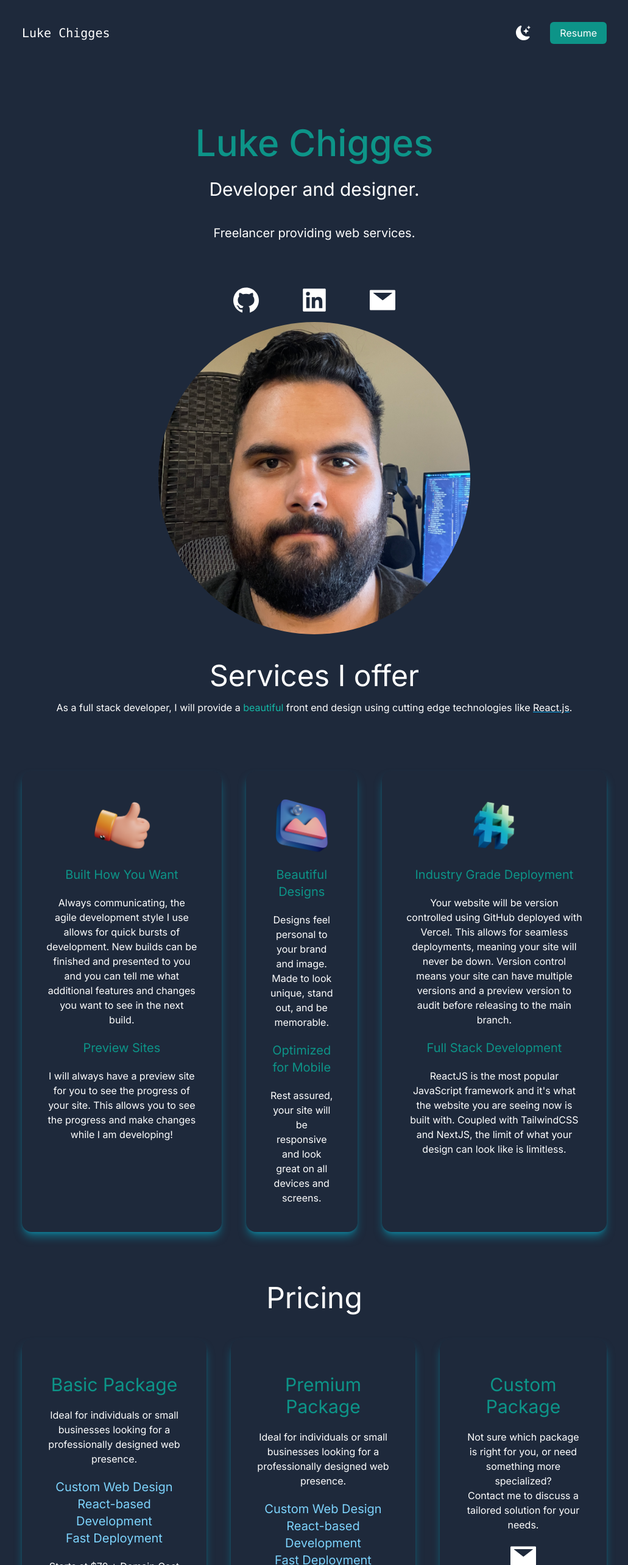
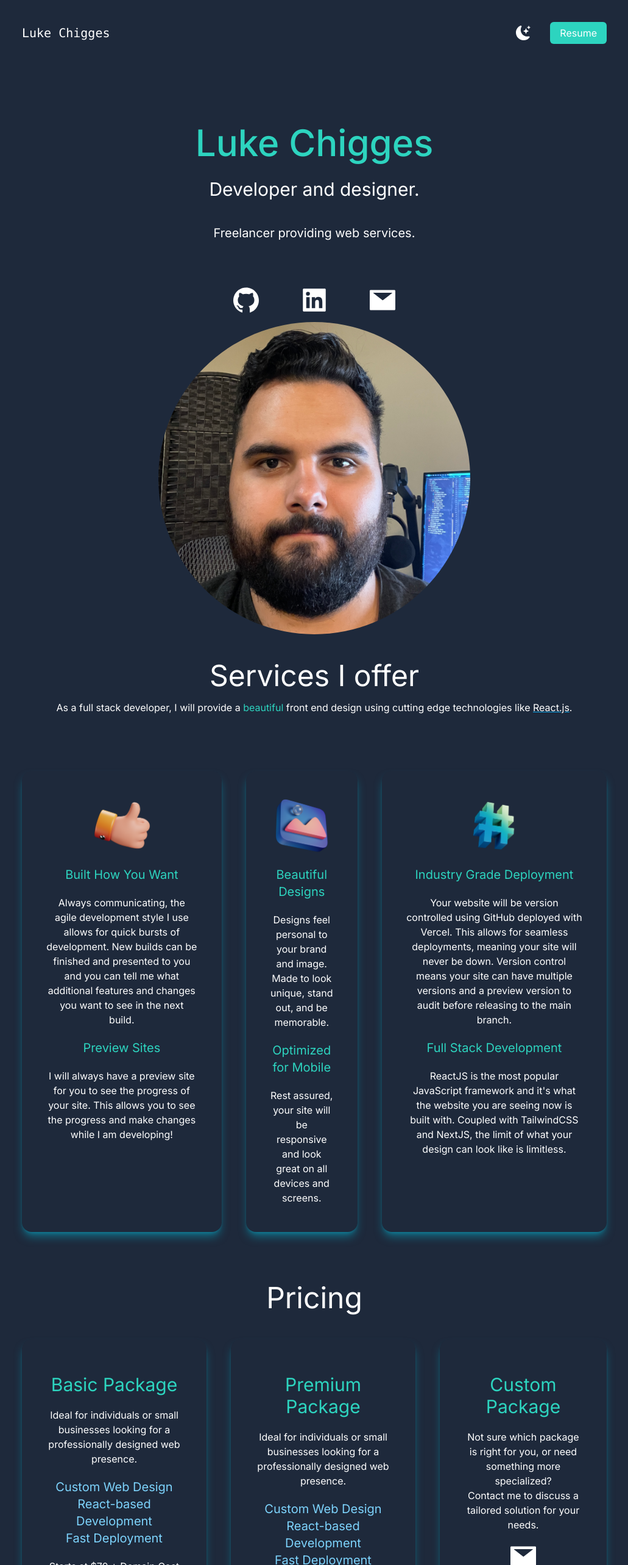
Before and after one commit to CtrlAltDelight/react-portfolio, a Next.js app: page / in a window 1280 px wide. Shown: the top 2566 px of the page at 61% size, without its empty margins (124-1155 px from the left). Built offline with nearby package versions, Linux system fonts and the light colour scheme.

Commit message:
Changed teal text from 600 to 400

```diff
--- a/src/app/page.tsx
+++ b/src/app/page.tsx
@@ -1,12 +1,7 @@
 "use client"; // Tells NextJS that this component can use the 'useState' hook
 import Head from "next/head";
 import { BsFillMoonStarsFill } from "react-icons/bs";
-import {
-	AiFillGithub,
-	AiFillLinkedin,
-	AiFillYoutube,
-	AiFillMail,
-} from "react-icons/ai";
+import { AiFillGithub, AiFillLinkedin, AiFillMail } from "react-icons/ai";
 import { useState } from "react";
 import Image from "next/image";
 import headshot from "../../public/headshot.jpg";
@@ -27,8 +22,8 @@ export default function Home() {
 	return (
 		<div className={darkMode ? "dark" : ""}>
 			<Head>
-				<title>Luke Chigges Portfolio</title>
-				<meta name="description" content="Luke Chigges Portfolio" />
+				<title>Chigges Web Design</title>
+				<meta name="description" content="Chigges Web Design and Development" />
 				<link rel="icon" type="image/png" href="../../public/code.png" />
 			</Head>
 			<main className="transition duration-500 bg-white px-10 md:px-20 lg:px-40 dark:bg-slate-800">
@@ -46,7 +41,7 @@ export default function Home() {
 							</li>
 							<li>
 								<a
-									className="transition hover:bg-blue-600 duration-500 bg-teal-600
+									className="transition hover:bg-blue-600 duration-500 bg-teal-400
 									text-white px-4 py-2 rounded-md ml-8"
 									href="/resume"
 								>
@@ -57,7 +52,7 @@ export default function Home() {
 					</nav>
 
 					<div className="text-center p-10">
-						<h1 className="text-5xl py-2 text-teal-600 font-medium md:text-6xl">
+						<h1 className="text-5xl py-2 text-teal-400 font-medium md:text-6xl">
 							Luke Chigges
 						</h1>
 						<h2 className="text-md py-5 leading-8 text-gray-800 md:text-3xl transition duration-500 dark:text-white">
@@ -106,7 +101,7 @@ export default function Home() {
 							</h2>
 							<p className="text-md py-2 leading-8 text-gray-800 transition duration-500 dark:text-white">
 								As a full stack developer, I will provide a{" "}
-								<span className="text-teal-500">beautiful</span> front end
+								<span className="text-teal-400">beautiful</span> front end
 								design using cutting edge technologies like{" "}
 								<a
 									className="transition underline decoration-sky-500 hover:decoration-rose-500"
@@ -128,7 +123,7 @@ export default function Home() {
 									width={100}
 									height={100}
 								/>
-								<h3 className="text-xl py-4 text-teal-600">
+								<h3 className="text-xl py-4 text-teal-400">
 									Built How You Want
 								</h3>
 								<p className="py-1 text-gray-800 transition duration-500 dark:text-white">
@@ -137,7 +132,7 @@ export default function Home() {
 									and presented to you and you can tell me what additional
 									features and changes you want to see in the next build.
 								</p>
-								<h4 className="text-xl py-4 text-teal-600">Preview Sites</h4>
+								<h4 className="text-xl py-4 text-teal-400">Preview Sites</h4>
 								<p className="py-1 text-gray-800 transition duration-500 dark:text-white">
 									I will always have a preview site for you to see the progress
 									of your site. This allows you to see the progress and make
@@ -152,14 +147,14 @@ export default function Home() {
 									width={100}
 									height={100}
 								/>
-								<h3 className="text-xl py-4 text-teal-600">
+								<h3 className="text-xl py-4 text-teal-400">
 									Beautiful Designs
 								</h3>
 								<p className="py-1 text-gray-800 transition duration-500 dark:text-white">
 									Designs feel personal to your brand and image. Made to look
 									unique, stand out, and be memorable.
 								</p>
-								<h4 className="text-xl py-4 text-teal-600">
+								<h4 className="text-xl py-4 text-teal-400">
 									Optimized for Mobile
 								</h4>
 								<p className="py-1 text-gray-800 transition duration-500 dark:text-white">
@@ -175,7 +170,7 @@ export default function Home() {
 									width={100}
 									height={100}
 								/>
-								<h3 className="text-xl py-4 text-teal-600">
+								<h3 className="text-xl py-4 text-teal-400">
 									Industry Grade Deployment
 								</h3>
 								<p className="py-1 text-gray-800 transition duration-500 dark:text-white">
@@ -185,7 +180,7 @@ export default function Home() {
 									can have multiple versions and a preview version to audit
 									before releasing to the main branch.
 								</p>
-								<h4 className="text-xl py-4 text-teal-600">
+								<h4 className="text-xl py-4 text-teal-400">
 									Full Stack Development
 								</h4>
 								<p className="py-1 text-gray-800 transition duration-500 dark:text-white">
@@ -206,12 +201,12 @@ export default function Home() {
 							</h2>
 							<div className="lg:flex gap-10 justify-center">
 								<div className="text-center shadow-lg p-10 rounded-2xl my-10 shadow-cyan-500/50 transition hover:shadow-xl hover:shadow-cyan-500/50">
-									<h3 className="text-3xl py-4 text-teal-600">Basic Package</h3>
+									<h3 className="text-3xl py-4 text-teal-400">Basic Package</h3>
 									<p className="py-1 text-gray-800 transition duration-500 dark:text-white">
 										Ideal for individuals or small businesses looking for a
 										professionally designed web presence.
 									</p>
-									<h4 className="text-xl py-4 text-teal-600">
+									<h4 className="text-xl py-4 text-teal-400">
 										<ul className="list-none text-sky-300">
 											<li>Custom Web Design</li>
 											<li>React-based Development</li>
@@ -223,14 +218,14 @@ export default function Home() {
 									</p>
 								</div>
 								<div className="text-center shadow-lg p-10 rounded-2xl my-10 shadow-cyan-500/50 transition hover:shadow-xl hover:shadow-cyan-500/50">
-									<h3 className="text-3xl py-4 text-teal-600">
+									<h3 className="text-3xl py-4 text-teal-400">
 										Premium Package
 									</h3>
 									<p className="py-1 text-gray-800 transition duration-500 dark:text-white">
 										Ideal for individuals or small businesses looking for a
 										professionally designed web presence.
 									</p>
-									<h4 className="text-xl py-4 text-teal-600">
+									<h4 className="text-xl py-4 text-teal-400">
 										<ul className="list-none text-sky-300">
 											<li>Custom Web Design</li>
 											<li>React-based Development</li>
@@ -245,7 +240,7 @@ export default function Home() {
 									</p>
 								</div>
 								<div className="text-center shadow-lg p-10 rounded-2xl my-10 shadow-cyan-500/50 transition hover:shadow-xl hover:shadow-cyan-500/50">
-									<h3 className="text-3xl py-4 text-teal-600">
+									<h3 className="text-3xl py-4 text-teal-400">
 										Custom Package
 									</h3>
 									<p className="py-1 text-gray-800 transition duration-500 dark:text-white">
```
